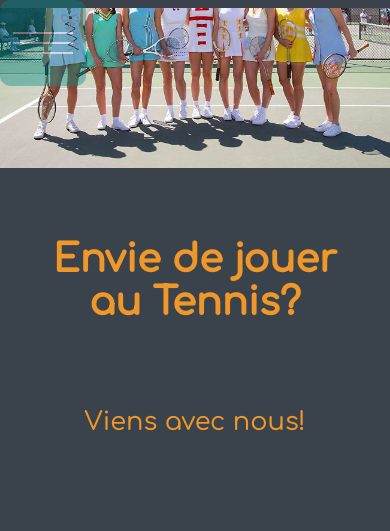
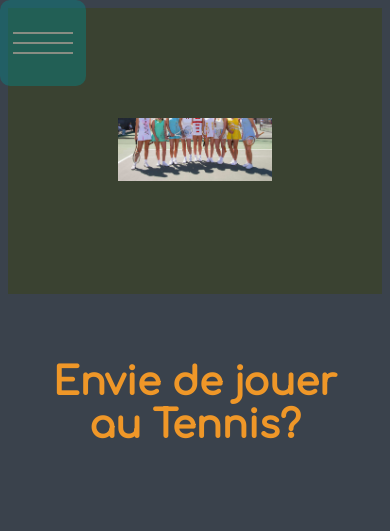
Before and after one commit to Felipeache/onygo, a Django app: page / in a window 390 px wide. Shown: the top 531 px of the page. Run offline with Django 3.2, Linux system fonts and the light colour scheme.

Commit message:
home images

```diff
--- a/static/css/style.css
+++ b/static/css/style.css
@@ -127,7 +127,7 @@ input[type=number] {
 }
 
 .mainimg{
-    width: 100vw;
+    width: 100%;
     height: auto;
 }
 /*texte sur l'image */
@@ -642,6 +642,10 @@ footer {
     .desktop_menu{
         display: none;
     }
+    .imgcontainer {
+    padding: 13vh;
+    background: #3A4231;
+    }
 
     #id_avatar{
         padding: 1vh;
```
Also changed, not shown: static/imgs/jouer au Foot.jpg (renamed from static/imgs/jouer au Foot .jpg).
